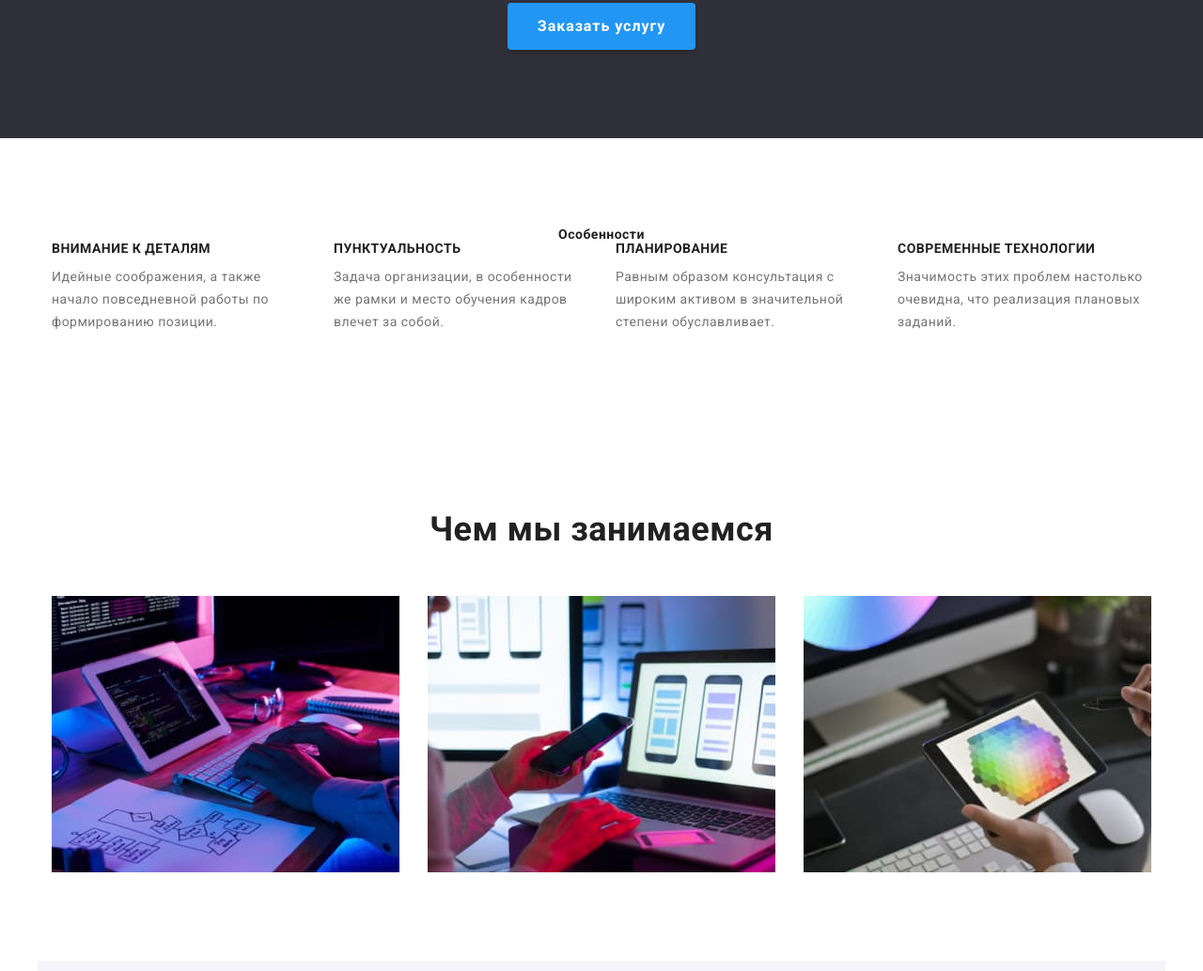
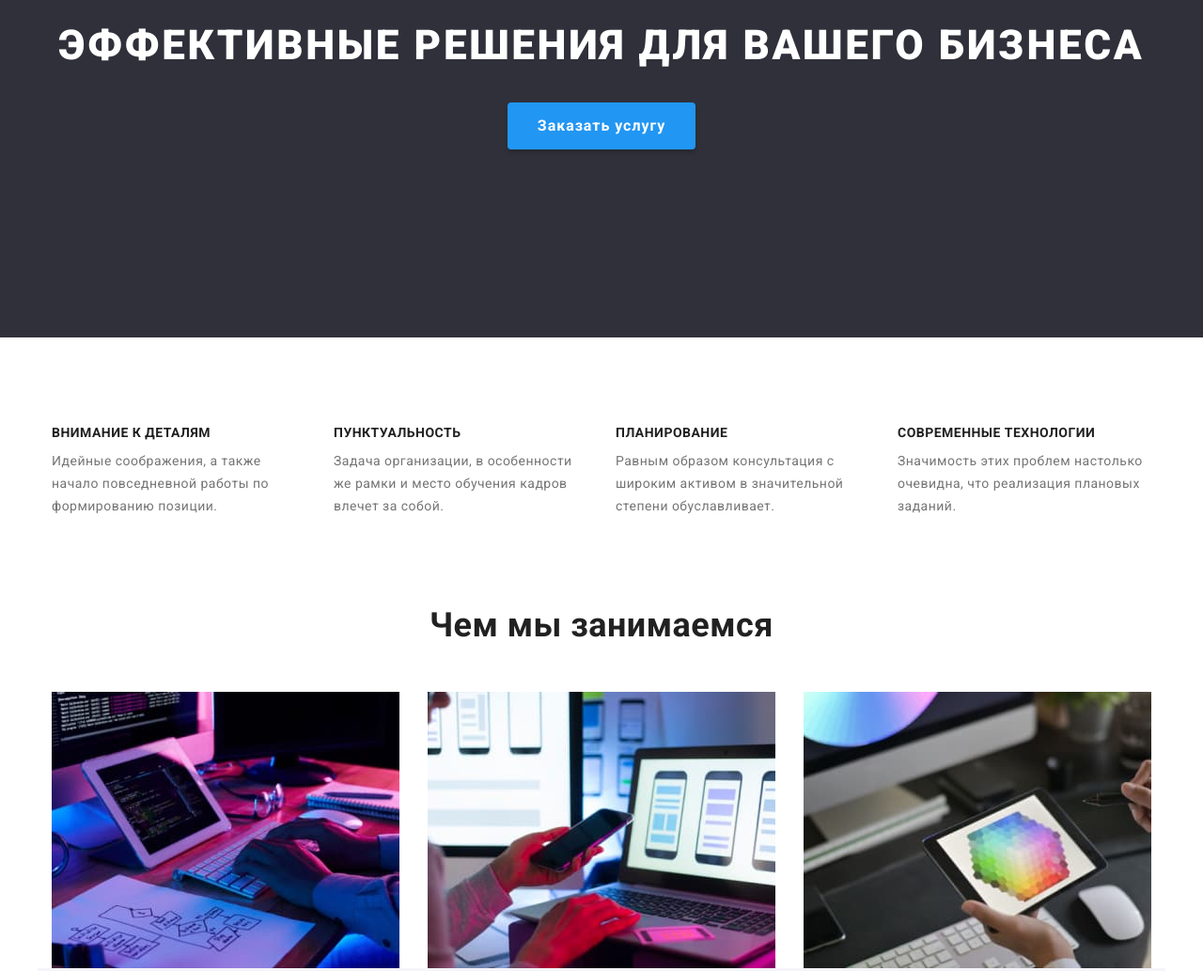
Before and after one commit to Evgeniy9009/goit-markup-hw-03, a plain HTML site: page index.html in a window 1280 px wide. Shown: the part 262-1295 px from the top of the page at 94% size. Drawn offline with nearby package versions, Linux system fonts and the light colour scheme.

Commit message:
Update styles.css
исправил ошибки

```diff
--- a/css/styles.css
+++ b/css/styles.css
@@ -57,7 +57,7 @@ img {
 .container {
   box-sizing: border-box;
   width: 1200px;
-  padding: 94px 15px;
+  padding: 94px 15px 0;
   margin-left: auto;
   margin-right: auto;
 }
@@ -145,6 +145,12 @@ img {
   background: var(--primary-background);
   text-align: center;
 }
+
+.hero .container {
+  padding-top: 200px;
+  padding-bottom: 200px;
+}
+
 .hero-title {
   font-weight: 900;
   font-size: 44px;
@@ -174,8 +180,11 @@ img {
 }
 
 /* ==== ОСОБЕННОСТИ ==== */
-.section-list {
+.specifics .section-list {
   display: flex;
+  justify-content: space-between;
+  flex-direction: row;
+  align-items: flex-end;
 }
 
 .specifics .item {
@@ -190,6 +199,7 @@ img {
 .specifics .section-title {
   margin-bottom: 0;
   font-size: 14px;
+  display: none;
 }
 
 .section-subtitle {
@@ -216,13 +226,25 @@ img {
 }
 
 .work .section-list {
-  justify-content: space-between;
+  display: flex;
+  flex-wrap: wrap;
+  margin-top: -30px;
+  margin-left: -30px;
+}
+
+.work .item {
+  margin-top: 30px;
+  margin-left: 30px;
 }
 
 /* ==== НАША КОМАНДА ==== */
 
 .team {
   background-color: var(--light-background-color);
+}
+
+.team .container {
+  padding-bottom: 94px;
 }
 
 .team-list {
@@ -324,6 +346,7 @@ img {
   text-align: center;
   background: var(--light-background-color);
   border-radius: 4px;
+  padding: 6px 22px;
 }
 
 .project-btn:hover,
@@ -341,6 +364,8 @@ img {
 .job-content {
   padding-top: 20px;
   padding-bottom: 20px;
+  padding-left: 24px;
+  padding-right: 24px;
 }
 
 .job-list-item:not(:nth-child(3n)) {
```
